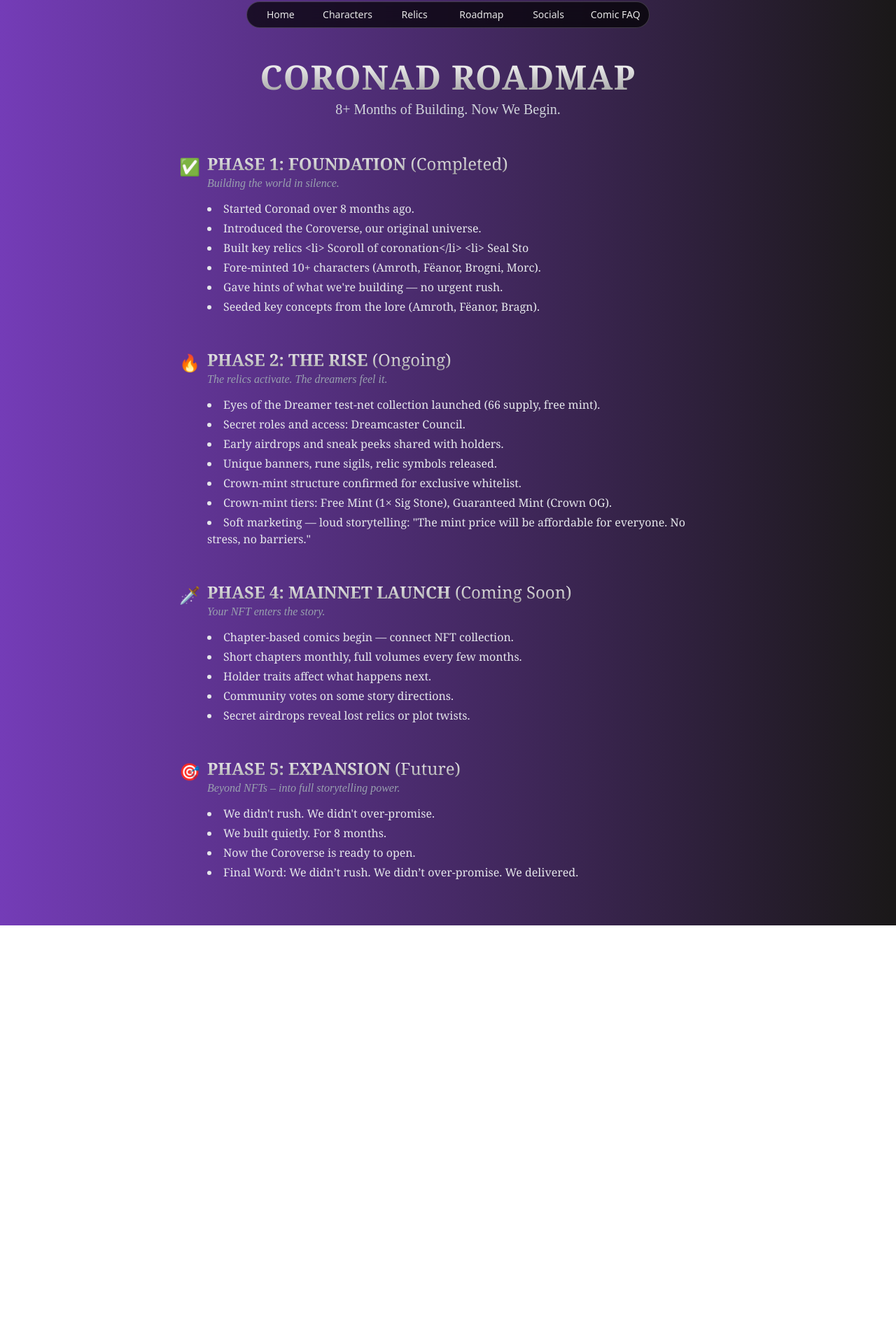
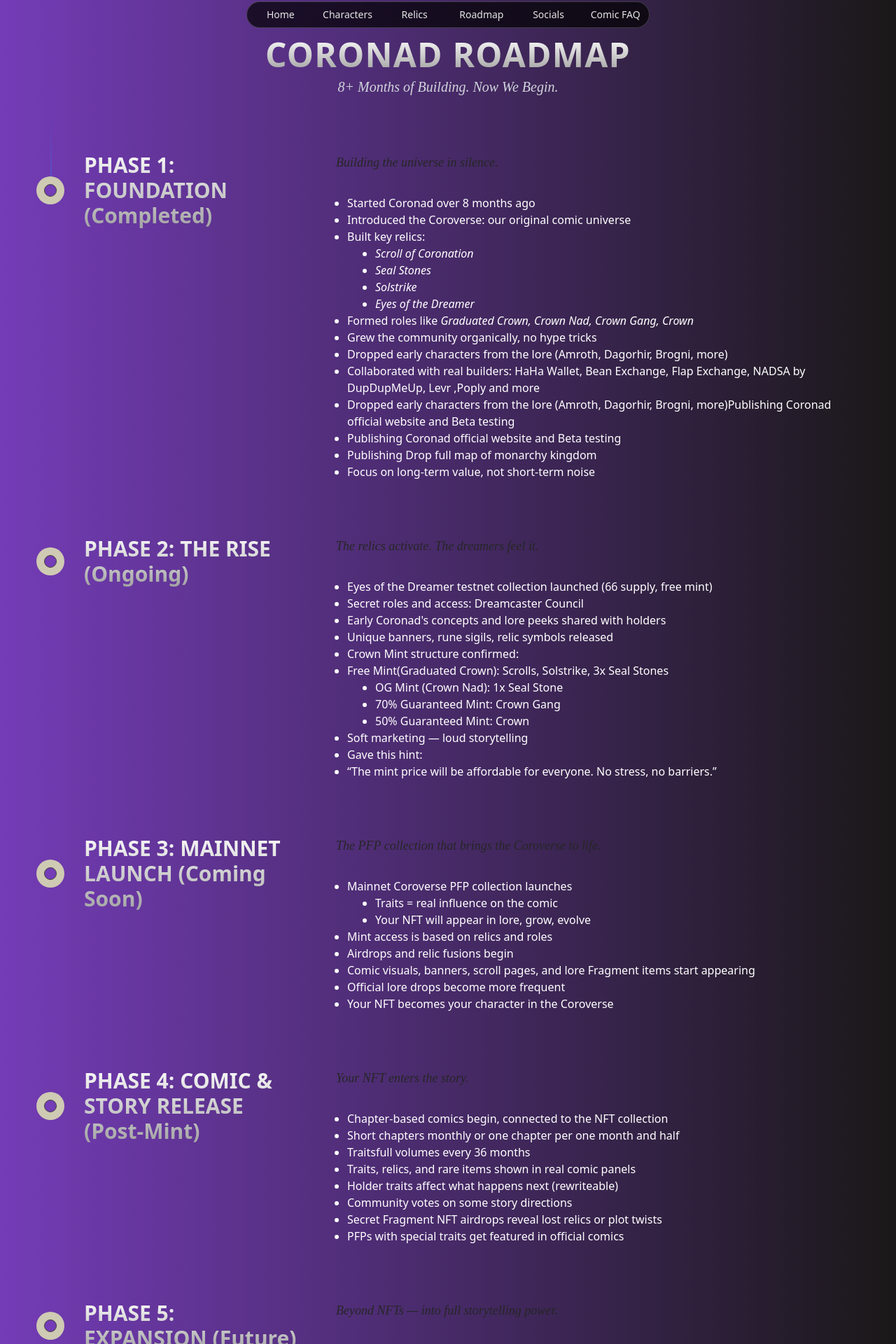
Before and after one commit to TheinSoe137/coronad2.0, a React (Vite) app in the folder coronad/: page /roadmap in a window 1280 px wide. Shown: the part 26-1946 px from the top of the page at 70% size. Before the commit the page ends 1348 px from the top, so only its background shows below. Built offline with nearby package versions, Linux system fonts and the light colour scheme; a web font is replaced by a local one.

Commit message:
add: new roadmap

```diff
--- a/coronad/package.json
+++ b/coronad/package.json
@@ -11,21 +11,21 @@
   },
   "dependencies": {
     "@radix-ui/react-accordion": "^1.2.10",
-    "@tabler/icons-react": "^3.33.0",
+    "@tabler/icons-react": "^3.34.0",
     "@tailwindcss/postcss": "^4.1.4",
     "@tailwindcss/vite": "^4.1.4",
     "class-variance-authority": "^0.7.1",
     "clsx": "^2.1.1",
     "framer-motion": "^12.10.5",
     "lucide-react": "^0.509.0",
-    "motion": "^12.12.1",
+    "motion": "^12.23.5",
     "postcss": "^8.5.3",
     "react": "^19.0.0",
     "react-dom": "^19.0.0",
     "react-icons": "^5.5.0",
     "react-router-dom": "^7.5.0",
     "simplex-noise": "^4.0.3",
-    "tailwind-merge": "^3.3.0",
+    "tailwind-merge": "^3.3.1",
     "tailwindcss": "^4.1.4"
   },
   "devDependencies": {
--- a/coronad/src/App.jsx
+++ b/coronad/src/App.jsx
@@ -4,7 +4,7 @@ import Loader from "./mycomponents/Loader";
 
 import "./index.css";
 import ArtGallery from "./mycomponents/ArtGallery";
-import Roadmap from "./mycomponents/Roadmap";
+import NewRoadmap from "./mycomponents/NewRoadmap";
 import Socials from "./mycomponents/Socials";
 import Hero from "./mycomponents/Home";
 import Relics from "./mycomponents/Relics";
@@ -17,7 +17,7 @@ function App() {
         <Route path="/" element={<Loader />} />
         <Route path="/home" element={<Hero />} />
         <Route path="/character-showcase" element={<ArtGallery />} />
-        <Route path="/roadmap" element={<Roadmap />} />
+        <Route path="/roadmap" element={<NewRoadmap />} />
         <Route path="/relics" element={<Relics />} />
         <Route path="/Socials" element={<Socials />} />
         <Route path="/comics-faq" element={<ComicBusinessFAQ/>} />
--- /dev/null
+++ b/coronad/src/components/ui/timeline.tsx
@@ -0,0 +1,72 @@
+"use client";;
+import { useScroll, useTransform, motion } from "motion/react";
+import React, { useEffect, useRef, useState } from "react";
+
+export const Timeline = ({
+  data
+}) => {
+  const ref = useRef(null);
+  const containerRef = useRef(null);
+  const [height, setHeight] = useState(0);
+
+  useEffect(() => {
+    if (ref.current) {
+      const rect = ref.current.getBoundingClientRect();
+      setHeight(rect.height);
+    }
+  }, [ref]);
+
+  const { scrollYProgress } = useScroll({
+    target: containerRef,
+    offset: ["start 10%", "end 50%"],
+  });
+
+  const heightTransform = useTransform(scrollYProgress, [0, 1], [0, height]);
+  const opacityTransform = useTransform(scrollYProgress, [0, 0.1], [0, 1]);
+
+  return (
+    <div
+      className="w-full font-sans md:px-10"
+      ref={containerRef}>
+
+      <div ref={ref} className="relative max-w-7xl mx-auto pb-20">
+        {data.map((item, index) => (
+          <div key={index} className="flex justify-start pt-10 md:pt-20 md:gap-10">
+            <div
+              className="sticky flex flex-col md:flex-row z-40 items-center top-40 self-start max-w-xs lg:max-w-sm md:w-full">
+              <div
+                className="h-10 absolute left-3 md:left-3 w-10 rounded-full bg-[#cfcab3] flex items-center justify-center">
+                <div
+                  className="h-4 w-4 rounded-full bg-[#743cb7] border border-neutral-700 dark:border-neutral-700 p-2" />
+              </div>
+              <h3
+                className="hidden md:block text-xl md:pl-20 md:text-3xl font-bold text-neutral-500 dark:text-neutral-500 ">
+                {item.title}
+              </h3>
+            </div>
+
+            <div className="relative pl-20 pr-4 md:pl-4 w-full">
+              <h3
+                className="md:hidden block text-2xl mb-4 text-left font-bold text-neutral-500 dark:text-neutral-500">
+                {item.title}
+              </h3>
+              {item.content}{" "}
+            </div>
+          </div>
+        ))}
+        <div
+          style={{
+            height: height + "px",
+          }}
+          className="absolute md:left-8 left-8 top-0 overflow-hidden w-[2px] bg-[linear-gradient(to_bottom,var(--tw-gradient-stops))] from-transparent from-[0%] via-neutral-200 dark:via-neutral-200 to-transparent to-[99%]  [mask-image:linear-gradient(to_bottom,transparent_0%,black_10%,black_90%,transparent_100%)] ">
+          <motion.div
+            style={{
+              height: heightTransform,
+              opacity: opacityTransform,
+            }}
+            className="absolute inset-x-0 top-0  w-[2px] bg-gradient-to-t from-purple-500 via-blue-500 to-transparent from-[0%] via-[10%] rounded-full" />
+        </div>
+      </div>
+    </div>
+  );
+};
--- a/coronad/src/index.css
+++ b/coronad/src/index.css
@@ -46,5 +46,5 @@ p{
 .crimson-text-regular {
   font-family: "Crimson Text", serif;
   font-weight: 400;
-  font-style: normal;
+  font-style: normal, bold;
 }
--- /dev/null
+++ b/coronad/src/mycomponents/NewRoadmap.jsx
@@ -0,0 +1,214 @@
+import React from "react";
+import { Timeline } from "../components/ui/timeline";
+import { motion } from "motion/react";
+import Navabar from "./Navbar";
+export default function NewRoadmap() {
+  const data = [
+    {
+      title: "PHASE 1: FOUNDATION (Completed)",
+      content: (
+        <div>
+          <p
+            className="mb-8 italic text-lg font-normal text-neutral-800 dark:text-neutral-200">
+            Building the universe in silence.
+
+          </p>
+          <ul className="text-white list-disc pl-4 text-sm md:text-base">
+            <li>Started Coronad over 8 months ago</li>
+            <li>Introduced the Coroverse: our original comic universe</li>
+            <li>Built key relics:
+              <ul className="list-disc pl-10 italic">
+                <li>Scroll of Coronation</li>
+                <li>Seal Stones</li>
+                <li>Solstrike</li>
+                <li>Eyes of the Dreamer</li>
+              </ul>
+            </li>
+            <li>Formed roles like<span className="italic"> Graduated Crown, Crown Nad, Crown Gang, Crown</span></li>
+            <li>Grew the community organically, no hype tricks
+            </li>
+            <li>Dropped early characters from the lore (Amroth, Dagorhir, Brogni, more)</li>
+            <li>Collaborated with real builders: HaHa Wallet, Bean Exchange, Flap Exchange, NADSA by DupDupMeUp, Levr ,Poply and more</li>
+            <li>Dropped early characters from the lore (Amroth, Dagorhir, Brogni, more)Publishing Coronad official website and Beta testing</li>
+            <li>Publishing Coronad official website and Beta testing</li>
+            <li>Publishing Drop full map of monarchy kingdom</li>
+            <li>Focus on long-term value, not short-term noise</li>
+          </ul>
+
+        </div>
+      ),
+    },
+    {
+      title: "PHASE 2: THE RISE (Ongoing)",
+      content: (
+        <div>
+          <p className="mb-8 italic text-lg font-normal text-neutral-800 dark:text-neutral-200">The relics activate. The dreamers feel it.</p>
+          <ul className="text-white list-disc pl-4 text-sm md:text-base">
+            <li>Eyes of the Dreamer testnet collection launched (66 supply, free mint)</li>
+
+
+            <li>Secret roles and access: Dreamcaster Council</li>
+
+
+            <li>Early Coronad's concepts and lore peeks shared with holders</li>
+
+
+            <li>Unique banners, rune sigils, relic symbols released</li>
+
+
+            <li> Crown Mint structure confirmed:</li>
+
+
+            <li>Free Mint(Graduated Crown): Scrolls, Solstrike, 3x Seal Stones</li>
+
+            <ul className="list-disc pl-10">
+              <li>OG Mint (Crown Nad): 1x Seal Stone</li>
+
+
+              <li>70% Guaranteed Mint: Crown Gang</li>
+
+
+              <li>50% Guaranteed Mint: Crown</li>
+            </ul>
+
+            <li>Soft marketing — loud storytelling</li>
+
+
+            <li>Gave this hint:</li>
+
+            <li>“The mint price will be affordable for everyone. No stress, no barriers.”</li>
+          </ul>
+        </div>
+      ),
+    },
+    {
+      title: "PHASE 3: MAINNET LAUNCH (Coming Soon)",
+      content: (
+        <div>
+          <p className="mb-8 italic text-lg font-normal text-neutral-800 dark:text-neutral-200">The PFP collection that brings the Coroverse to life.</p>
+          <ul className="text-white list-disc pl-4 text-sm md:text-base">
+            <li>Mainnet Coroverse PFP collection launches</li>
+
+
+            <ul className="list-disc pl-10"> <li>Traits = real influence on the comic</li>
+
+
+              <li>Your NFT will appear in lore, grow, evolve</li>
+            </ul>
+
+            <li>Mint access is based on relics and roles</li>
+
+
+            <li>Airdrops and relic fusions begin</li>
+
+
+            <li>Comic visuals, banners, scroll pages, and lore Fragment items start appearing</li>
+
+
+            <li>Official lore drops become more frequent</li>
+
+
+            <li>Your NFT becomes your character in the Coroverse</li>
+
+          </ul>
+        </div>
+      ),
+    },
+    {
+      title: "PHASE 4: COMIC & STORY RELEASE (Post-Mint)",
+      content: (
+        <div>
+          <p className="mb-8 italic text-lg font-normal text-neutral-800 dark:text-neutral-200">Your NFT enters the story.</p>
+          <ul className="text-white list-disc pl-4 text-sm md:text-base">
+            <li>Chapter-based comics begin, connected to the NFT collection</li>
+
+
+            <li>Short chapters monthly or one chapter per one month and half</li>
+
+
+            <li>Traitsfull volumes every 36 months</li>
+
+
+            <li>Traits, relics, and rare items shown in real comic panels</li>
+
+
+            <li>Holder traits affect what happens next (rewriteable)</li>
+
+
+            <li>Community votes on some story directions</li>
+
+
+            <li>Secret Fragment NFT airdrops reveal lost relics or plot twists</li>
+
+
+            <li>PFPs with special traits get featured in official comics</li>
+
+          </ul>
+        </div>
+      ),
+    },
+    {
+      title: "PHASE 5: EXPANSION (Future)",
+      content: (
+        <div>
+          <p className="mb-8 italic text-lg font-normal text-neutral-800 dark:text-neutral-200">Beyond NFTs — into full storytelling power.</p>
+          <ul className="text-white list-disc pl-4 text-sm md:text-base">
+           <li> Digital Comic Sales and Webtoon platform launches kick off via Web3 platforms or NFT-gated access</li>
+
+
+<li>Print Publishing of select arcs and collector volumes begins rollout planning</li>
+
+
+<li>Physical comic books in limited print</li>
+
+
+<li>Submit your own stories to become canon or side tales</li>
+
+
+<li>Merch, licensing, and external partnerships</li>
+
+
+<li>New characters, relics, and seasonal arcs</li>
+
+
+<li>kick off via Web3 platforms or NFT-gated access</li>
+
+
+<li>Revenue is reinvested to grow the comic platform and world further</li>
+
+          </ul>
+        </div>
+      ),
+    },
+  ];
+  return (<>
+  <Navabar/>
+    <div className="max-w-4xl mx-auto text-center mt-20">
+          <motion.h1
+            initial={{ opacity: 0, y: -20 }}
+            animate={{ opacity: 1, y: 0 }}
+            transition={{ duration: 0.8 }}
+            className="text-3xl md:text-5xl font-bold tracking-wide uppercase"
+          >
+            CORONAD ROADMAP
+          </motion.h1>
+          <p className="text-lg italic md:text-xl mt-2 text-gray-300">
+            8+ Months of Building. Now We Begin.
+          </p>
+        </div>
+
+    <div className="relative w-full overflow-clip">
+
+      <Timeline data={data} />
+    </div>
+    <p className="text-center text-gray-200 max-w-2xl mx-auto px-4 mb-10">
+      We didn’t rush.<br/>
+We didn’t overpromise.<br/>
+We built. Quietly. For 8 months.<br/>
+Now the Coroverse is ready to open.<br/>
+And only the crowned will rise.<br/>
+
+    </p>
+    </>
+  );
+}
```
Also changed, not shown: 1 other file (tests, documents, lock files or other folders).
